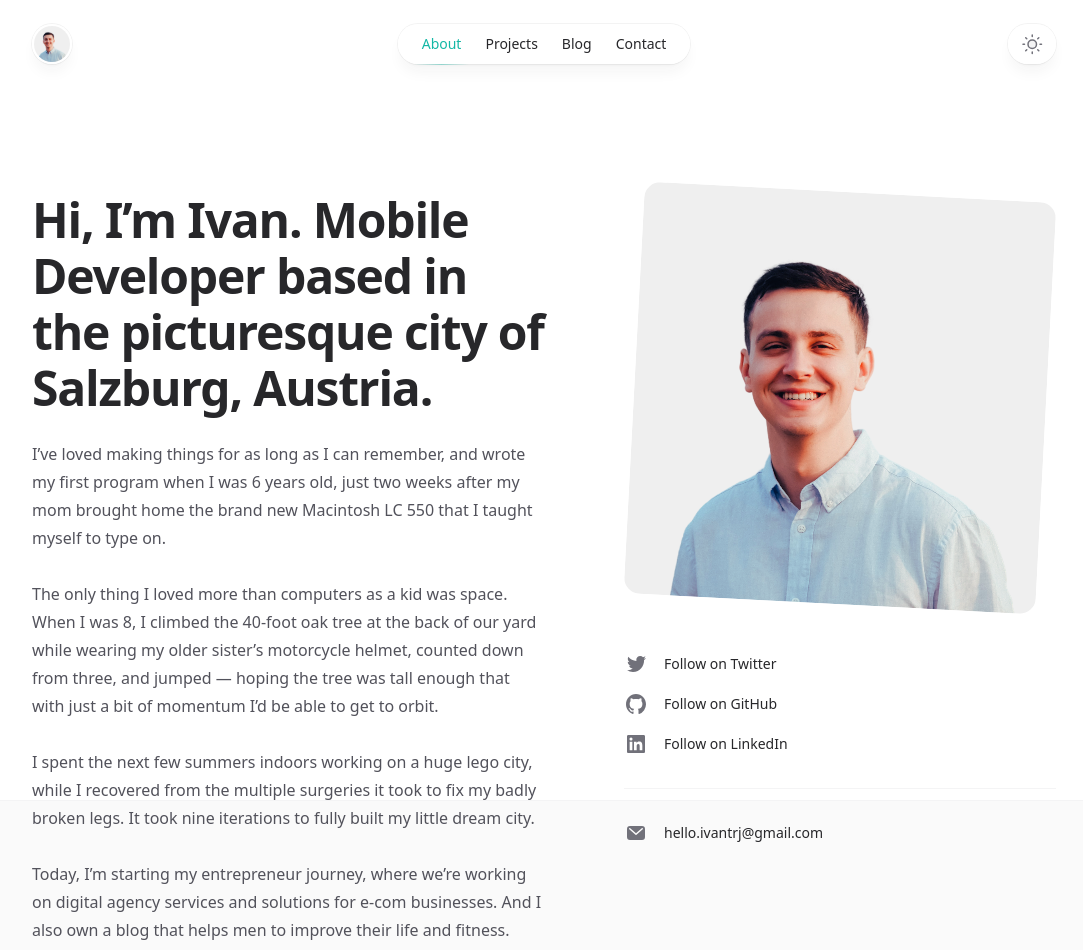
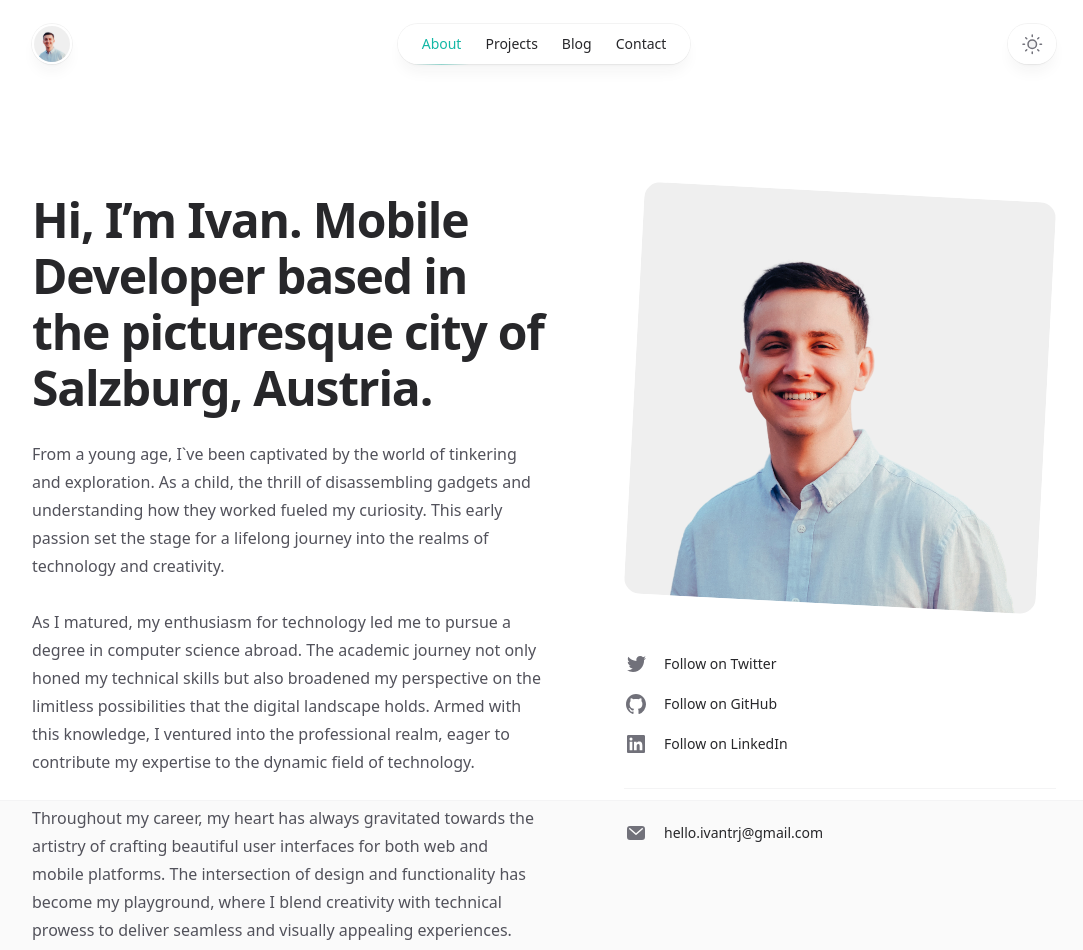
Before and after one commit to ivantrj/personal-website, a Next.js app: page /about in a window 1280 px wide. Shown: the top 950 px of the page, without its empty margins (96-1179 px from the left). Built offline with nearby package versions, Linux system fonts and the light colour scheme; no server answers.

Commit message:
clean up

```diff
--- a/src/app/about/page.jsx
+++ b/src/app/about/page.jsx
@@ -58,33 +58,45 @@ export default function About() {
         </div>
         <div className="lg:order-first lg:row-span-2">
           <h1 className="text-4xl font-bold tracking-tight text-zinc-800 dark:text-zinc-100 sm:text-5xl">
-            Hi, I’m Ivan. Mobile Developer based in the picturesque city of Salzburg, Austria.
+            Hi, I’m Ivan. Mobile Developer based in the picturesque city of
+            Salzburg, Austria.
           </h1>
           <div className="mt-6 space-y-7 text-base text-zinc-600 dark:text-zinc-400">
             <p>
-              I’ve loved making things for as long as I can remember, and wrote
-              my first program when I was 6 years old, just two weeks after my
-              mom brought home the brand new Macintosh LC 550 that I taught
-              myself to type on.
+              From a young age, I`ve been captivated by the world of tinkering
+              and exploration. As a child, the thrill of disassembling gadgets
+              and understanding how they worked fueled my curiosity. This early
+              passion set the stage for a lifelong journey into the realms of
+              technology and creativity.
             </p>
+
             <p>
-              The only thing I loved more than computers as a kid was space.
-              When I was 8, I climbed the 40-foot oak tree at the back of our
-              yard while wearing my older sister’s motorcycle helmet, counted
-              down from three, and jumped — hoping the tree was tall enough that
-              with just a bit of momentum I’d be able to get to orbit.
+              As I matured, my enthusiasm for technology led me to pursue a
+              degree in computer science abroad. The academic journey not only
+              honed my technical skills but also broadened my perspective on the
+              limitless possibilities that the digital landscape holds. Armed
+              with this knowledge, I ventured into the professional realm, eager
+              to contribute my expertise to the dynamic field of technology.
             </p>
+
             <p>
-              I spent the next few summers indoors working on a huge lego city,
-              while I recovered from the multiple surgeries it took to fix my
-              badly broken legs. It took nine iterations to fully built my
-              little dream city.
+              Throughout my career, my heart has always gravitated towards the
+              artistry of crafting beautiful user interfaces for both web and
+              mobile platforms. The intersection of design and functionality has
+              become my playground, where I blend creativity with technical
+              prowess to deliver seamless and visually appealing experiences.
+              This commitment to excellence has not only defined my professional
+              identity but also fueled my unwavering passion for creating
+              digital masterpieces.
             </p>
+
             <p>
-              Today, I’m starting my entrepreneur journey, where we’re working
-              on digital agency services and solutions for e-com businesses. And
-              I also own a blog that helps men to improve their life and
-              fitness.
+              Today, I stand ready to channel my skills and passion into
+              freelance opportunities. My expertise extends to the development
+              of cross-platform applications, where I bring a unique blend of
+              technical acumen and design sensibility. As a freelancer, I am
+              poised to turn visions into reality, offering a seamless fusion of
+              innovation and aesthetics in every project I undertake.
             </p>
           </div>
         </div>
@@ -93,7 +105,11 @@ export default function About() {
             <SocialLink href="https://twitter.com/ivan_trj" icon={TwitterIcon}>
               Follow on Twitter
             </SocialLink>
-            <SocialLink href="https://github.com/ivantrj" icon={GitHubIcon} className="mt-4">
+            <SocialLink
+              href="https://github.com/ivantrj"
+              icon={GitHubIcon}
+              className="mt-4"
+            >
               Follow on GitHub
             </SocialLink>
             <SocialLink href="#" icon={LinkedInIcon} className="mt-4">
--- a/src/app/articles/page.jsx
+++ b/src/app/articles/page.jsx
@@ -34,8 +34,7 @@ function Article({ article }) {
 
 export const metadata = {
   title: 'Articles',
-  description:
-    'My writing on SwiftUI, Flutter, and being a solopreneur.',
+  description: 'My writing on SwiftUI, Flutter, and being a solopreneur.',
 }
 
 export default async function ArticlesIndex() {
@@ -43,7 +42,7 @@ export default async function ArticlesIndex() {
 
   return (
     <SimpleLayout
-      title="My writing on SwiftUI, Flutter, and being a solopreneur."
+      title="My writing on Flutter, React Native, SwiftUI and being a solopreneur."
       intro="All of my long-form thoughts on programming and more, collected in chronological order."
     >
       <div className="md:border-l md:border-zinc-100 md:pl-6 md:dark:border-zinc-700/40">
--- a/src/app/layout.jsx
+++ b/src/app/layout.jsx
@@ -6,11 +6,10 @@ import '@/styles/tailwind.css'
 export const metadata = {
   title: {
     template: '%s - Ivan',
-    default:
-      'Ivan - Mobile developer',
+    default: 'Ivan - Mobile developer',
   },
   description:
-    'I’m Ivan, a mobile developer and entrepreneur based in Salzburg, Austria',
+    'I offer freelance expertise in building cross-platform apps using Flutter and React Native. Let me help bring your app idea to life on both Android and iOS with a unified codebase',
   alternates: {
     types: {
       'application/rss+xml': `${process.env.NEXT_PUBLIC_SITE_URL}/feed.xml`,
```
Also changed, not shown: src/app/page.jsx (+90 -93 lines).
